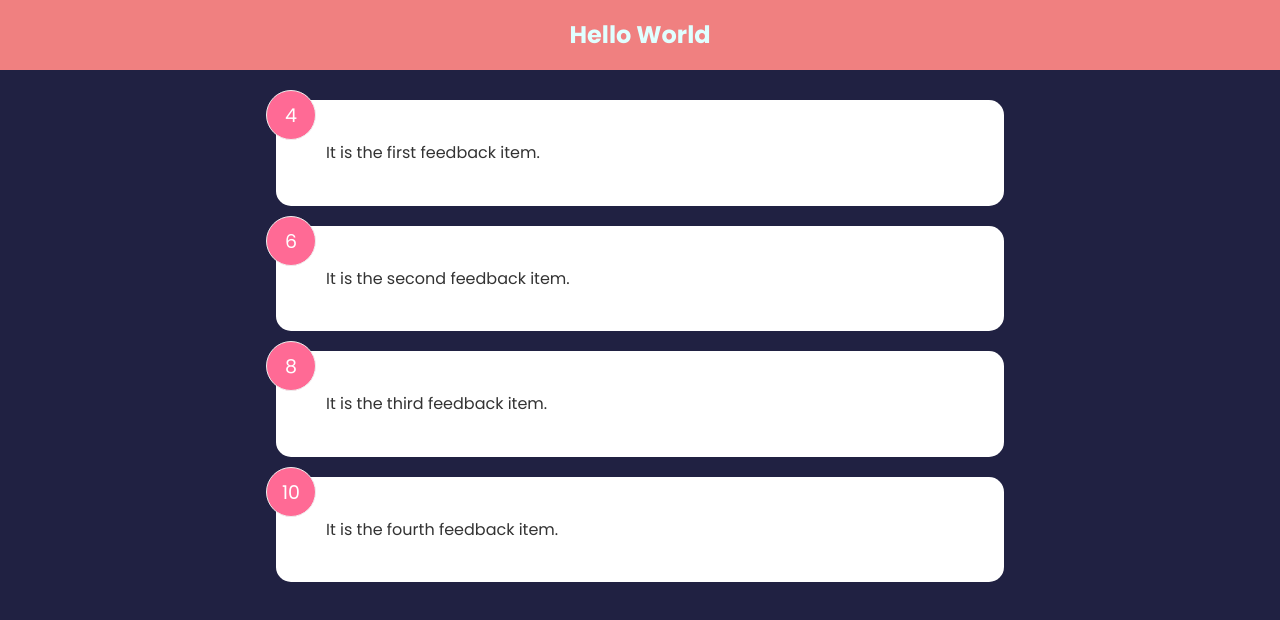
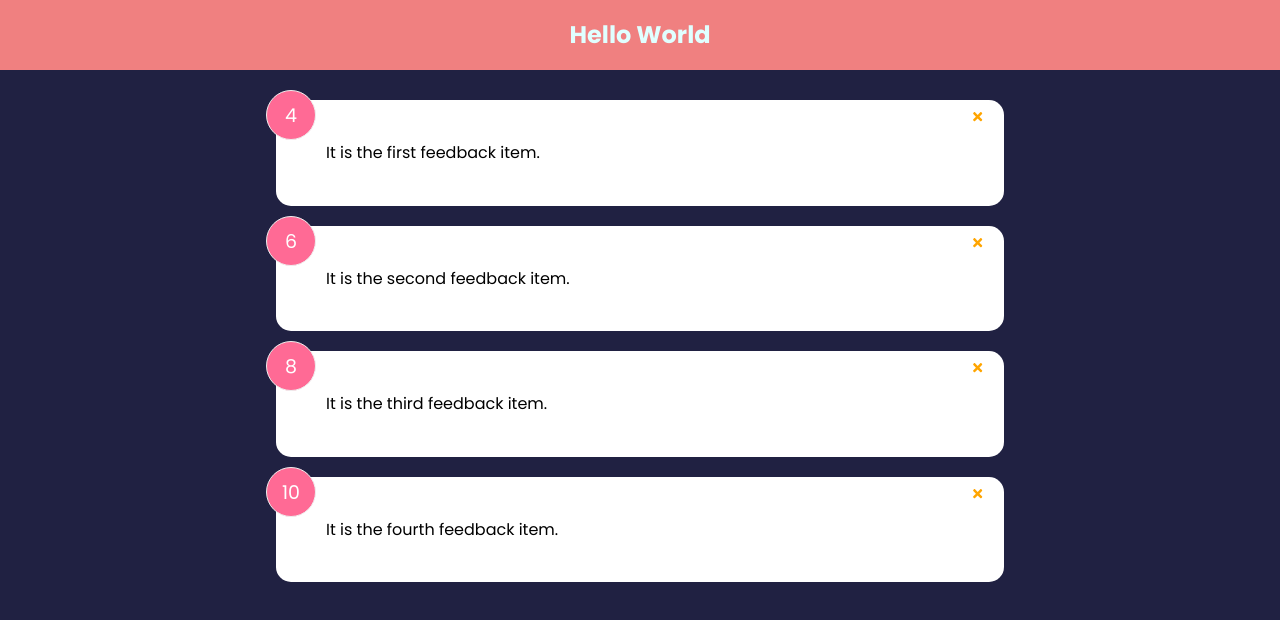
Before and after one commit to berkerkls/feedback-app, a React (Create React App) app: page / in a window 1280 px wide. Shown: the top 620 px of the page. Built offline with nearby package versions, Linux system fonts and the light colour scheme.

Commit message:
delete function added by using filter array method and props drilling

```diff
--- a/src/App.js
+++ b/src/App.js
@@ -7,11 +7,17 @@ import FeedbackData from "./data/FeedbackData"
 function App() {
   const [feedback, setFeedback] = useState(FeedbackData)
 
+  const deleteFeedback=(id) => {
+    if(window.confirm("Are you sure you want to delete this?")) {
+      setFeedback(feedback.filter((item) => item.id != id))
+    }
+  }
+
   return (
     <>
       <Header text="Hello World" />
       <div className='container'>
-          <FeedbackList feedback={feedback} />
+          <FeedbackList feedback={feedback} handleDelete={deleteFeedback} />
       </div>
     </>
   );
--- a/src/components/FeedbackItem.jsx
+++ b/src/components/FeedbackItem.jsx
@@ -1,13 +1,28 @@
 import React from 'react'
 import Card from '../shared/Card'
+import { FaTimes } from "react-icons/fa"
+import styled from 'styled-components'
 
-function FeedbackItem({item}) {
+const CloseButton = styled.button`
+  position: absolute;
+  top: 10px;
+  right: 20px;
+  cursor: pointer;
+  background: none;
+  border: none;
+`
+
+
+
+function FeedbackItem({item, handleDelete}) {
 
   return (
-    <Card>
+    <Card >
         <div className='num-display'>{item.rating}</div>
+        <CloseButton onClick={() => handleDelete(item.id)}>
+          <FaTimes color='orange' />
+        </CloseButton>
         <div className='text-display'>{item.text}</div>
-
     </Card>
   )
 }
--- a/src/components/FeedbackList.jsx
+++ b/src/components/FeedbackList.jsx
@@ -1,11 +1,11 @@
 import React from 'react'
 import FeedbackItem from './FeedbackItem'
 
-function FeedbackList({feedback}) {
+function FeedbackList({feedback, handleDelete}) {
   return (
-    <div>
+    <div className='feedback-list'>
         {feedback.map((item)=> (
-            <FeedbackItem key={item.id} item={item} />
+            <FeedbackItem key={item.id} item={item} handleDelete={handleDelete} />
         ))}
     </div>
   )
--- a/src/shared/Card.jsx
+++ b/src/shared/Card.jsx
@@ -1,8 +1,11 @@
 import React from 'react'
 
-function Card({ children }) {
+function Card({ children,reverse }) {
   return (
-    <div className='card'>
+    <div className='card' style={{
+        backgroundColor: reverse ? 'rgba(0,0,0,0.4)' : "#fff",
+        color: reverse ? "#fff" : "#000"
+    }}>
         {children}
     </div>
   )
```
